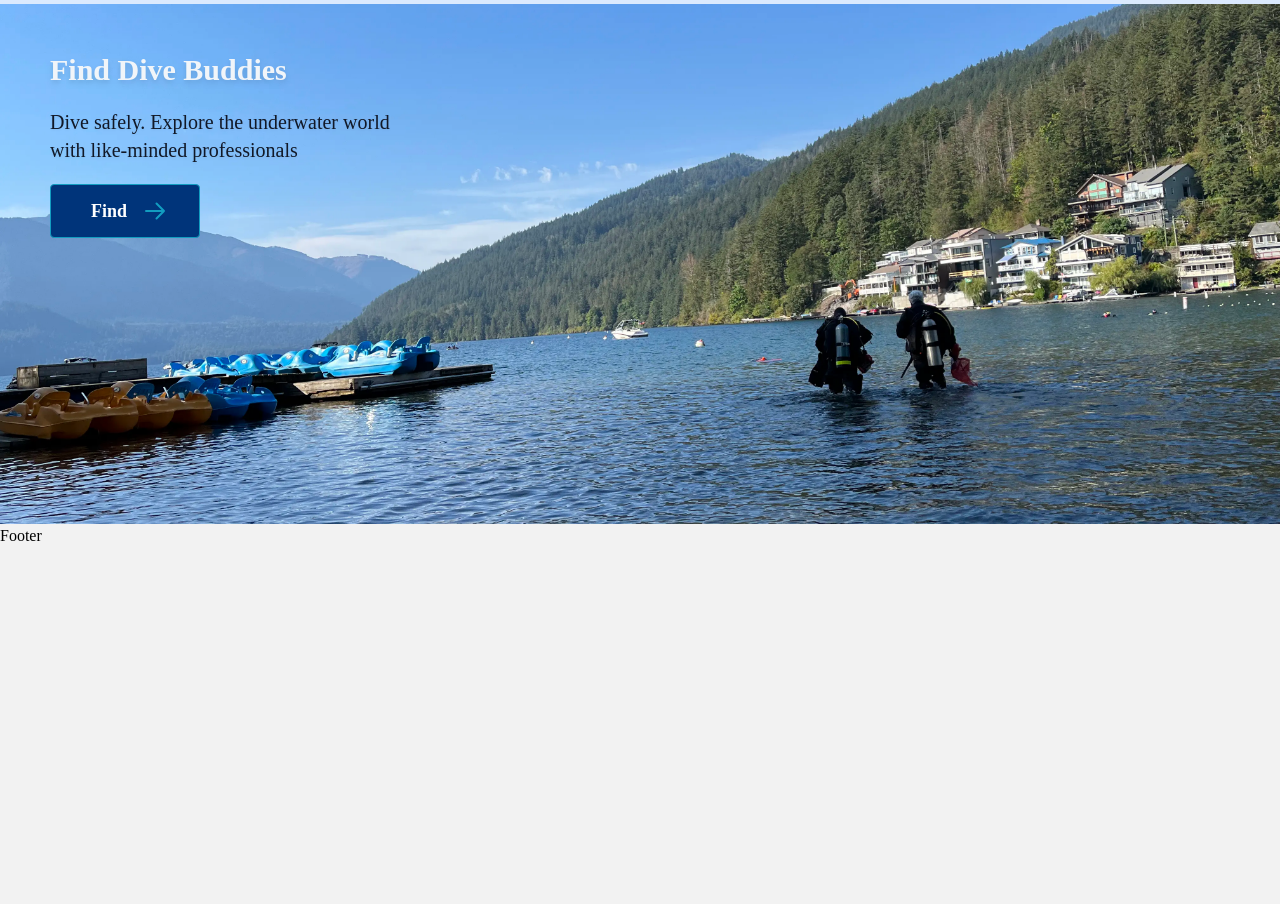
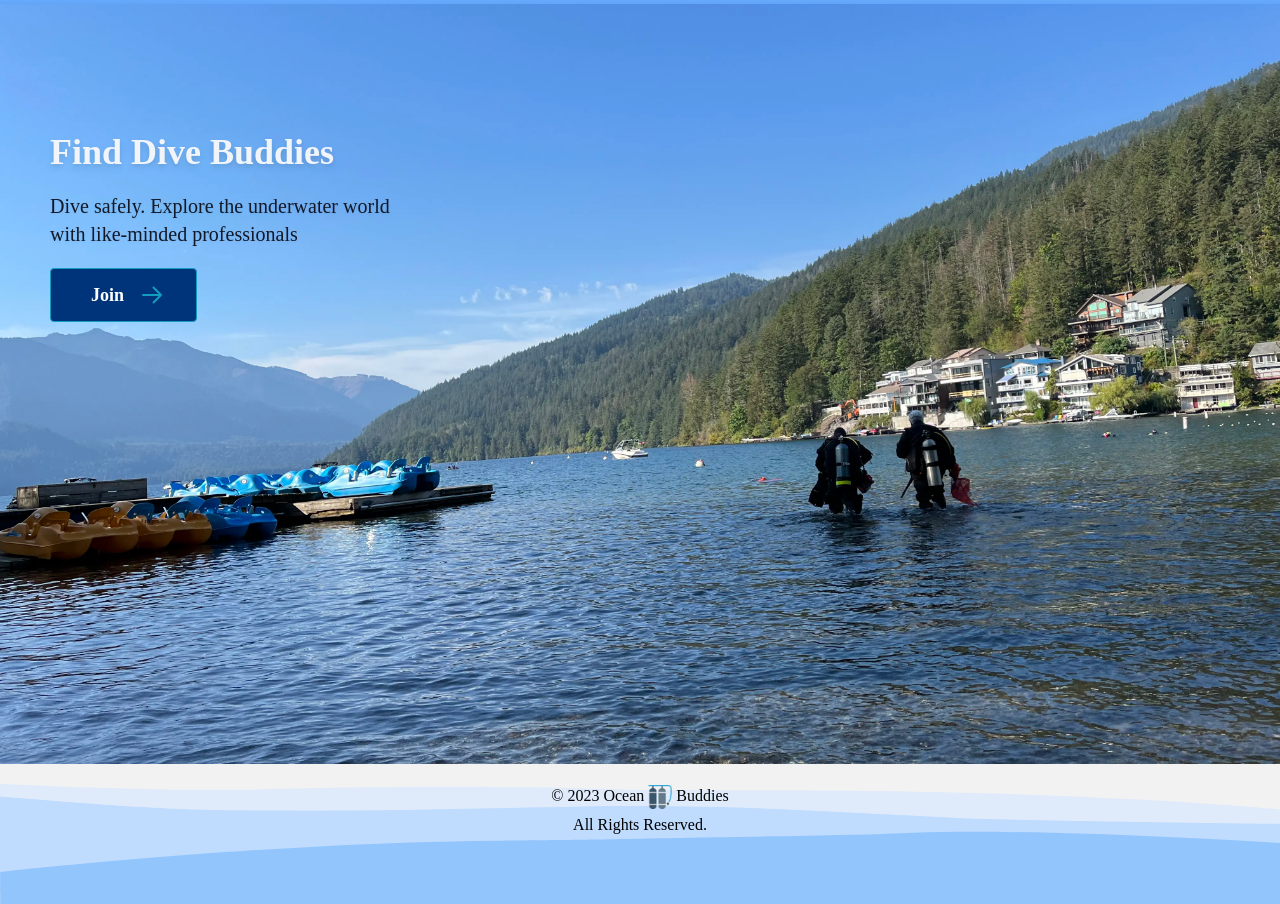
Before and after one commit to RozaliiaRusskikh/ocean-buddies, a Next.js app: page / in a window 1280 px wide. Shown: the part 60-964 px from the top of the page. Before the commit the page ends 800 px from the top, so only its background shows below. Built offline with nearby package versions, Linux system fonts and the light colour scheme.

Commit message:
Style footer

```diff
--- a/app/page.tsx
+++ b/app/page.tsx
@@ -1,7 +1,13 @@
+"use client";
+
 import { Hero } from "@/components/Hero";
+import Search from "@/components/Search";
 import image from "@/public/assets/divers.webp";
+import { useState } from "react";
 
 const Homepage: React.FC = () => {
+  const [isLoggedIn, setIsLoggedIn] = useState(false);
+
   const homeHero = {
     title: "Find Dive Buddies",
     description:
@@ -13,8 +19,10 @@ const Homepage: React.FC = () => {
         title={homeHero.title}
         description={homeHero.description}
         image={image}
-        buttonLabel="Find"
+        buttonLabel="Join"
+        link="/register"
       />
+      {isLoggedIn && <Search />}
     </>
   );
 };
--- /dev/null
+++ b/app/register/page.tsx
@@ -0,0 +1,9 @@
+const Register: React.FC = () => {
+  return (
+    <>
+      <div>Register</div>
+    </>
+  );
+};
+
+export default Register;
--- a/app/signup/page.tsx
+++ /dev/null
@@ -1,9 +0,0 @@
-const Signup: React.FC = () => {
-  return (
-    <>
-      <div>Sign up</div>
-    </>
-  );
-};
-
-export default Signup;
--- a/components/Footer.tsx
+++ b/components/Footer.tsx
@@ -1,5 +1,64 @@
+import { LayoutX } from "./LayoutX";
+import Image from "next/image";
+import logo from "@/public/assets/logo.png";
+
 const Footer: React.FC = () => {
-  return <footer>Footer</footer>;
+  const currentYear = new Date().getFullYear();
+  return (
+    <footer>
+      <div className="absolute my-5 md:ny-8 w-full">
+        <LayoutX className="absolute">
+          <div className="flex items-center justify-center gap-2">
+            <p className="text-center">
+              &copy; {currentYear} <span>Ocean </span>
+              <Image
+                src={logo}
+                alt="Ocean Buddies Logo"
+                height={24}
+                width={24}
+                className="inline"
+              />
+              <span> Buddies</span>
+              <span className="block md:mt-1">All Rights Reserved.</span>
+            </p>
+          </div>
+        </LayoutX>
+        <svg
+          viewBox="0 0 1280 120"
+          fill="none"
+          xmlns="http://www.w3.org/2000/svg"
+          className="w-full"
+        >
+          <path
+            opacity="0.8"
+            d="M1280 25.4102C1214.78 19.5276 1030.22 5.65238 746.909 6.36852C746.909 6.36852 663.969 5.70353 627.152 5.72911C627.152 5.72911 488.233 -0.4348 272.191 5.1153C272.191 5.1153 193.699 8.75995 0 0V100.899L1279.69 106.462L1280 25.4102Z"
+            fill="#dbeafe"
+          ></path>
+          <path
+            d="M1280 39.7332C1244.52 39.4518 1136.6 38.3519 974.55 34.784L823.998 27.2006C823.998 27.2006 704.72 20.2054 582.876 22.5585C461.031 24.9115 366.834 27.2006 276.16 26.5612C191.201 25.9729 168.242 26.4845 0.102722 12.4941V108.674H1279.79L1280 39.7332Z"
+            fill="#bfdbfe"
+          ></path>
+          <path
+            d="M913.406 48.6547C866.564 51.3274 716.662 52.9003 662.258 54.3198C607.854 55.7393 504.452 56.6729 504.452 56.6729C306.852 57.4402 80.374 79.4191 0.170837 88V372H1280V59C1201.34 54.2684 1024.92 44.8054 913.406 48.6547Z"
+            fill="url(#Footer_svg__paint0_linear_1451_26648)"
+          ></path>
+          <defs>
+            <linearGradient
+              id="Footer_svg__paint0_linear_1451_26648"
+              x1="394"
+              y1="-1102.5"
+              x2="394"
+              y2="592"
+              gradientUnits="userSpaceOnUse"
+            >
+              <stop stopColor="#3b82f6"></stop>
+              <stop offset="0.448377" stopColor="#93c5fd"></stop>
+            </linearGradient>
+          </defs>
+        </svg>
+      </div>
+    </footer>
+  );
 };
 
 export default Footer;
--- a/components/Header.tsx
+++ b/components/Header.tsx
@@ -10,16 +10,16 @@ interface HeaderProps {
 
 const Header: React.FC<HeaderProps> = ({ pathname }) => {
   const navMenu = [
-    { title: "Join", path: "/signup" },
+    { title: "Join", path: "/register" },
     { title: "Login", path: "/login" },
   ];
   return (
-    <header className="bg-blue-100">
+    <header className="bg-gradient-to-t from-blue-400 to-blue-100">
       <LayoutX>
         <div className="h-16 flex items-center justify-between gap-12">
           <Link
             href="/"
-            className="uppercase flex justify-between gap-1 items-end text-secondary font-medium text-lg"
+            className="uppercase flex justify-between gap-1 items-end font-medium text-lg"
           >
             <span className="mb-2">Ocean</span>
             <Image src={logo} alt="Ocean Buddies Logo" height={36} width={36} />
--- a/components/Hero.tsx
+++ b/components/Hero.tsx
@@ -8,6 +8,7 @@ interface HeroProps {
   description: string;
   image: StaticImageData;
   buttonLabel: string;
+  link: string;
 }
 
 export const Hero: React.FC<HeroProps> = ({
@@ -15,13 +16,14 @@ export const Hero: React.FC<HeroProps> = ({
   description,
   image,
   buttonLabel,
+  link,
 }) => {
   return (
     <LayoutX
-      className="min-h-[65vh] bg-no-repeat bg-cover bg-center"
+      className="min-h-[50vh] sm:min-h-[95vh] bg-no-repeat bg-cover bg-right md:bg-center"
       style={{ backgroundImage: `url(${image.src})` }}
     >
-      <div className="pt-10 md:pt-12">
+      <div className="pt-10 md:pt-32">
         <Heading as="h1" className="mb-3 md:mb-5 text-slate-100 drop-shadow-md">
           {title}
         </Heading>
@@ -32,7 +34,7 @@ export const Hero: React.FC<HeroProps> = ({
         >
           {description}
         </Text>
-        <Button link="/search" color="dark">
+        <Button link={link} color="dark">
           {buttonLabel}
         </Button>
       </div>
--- a/components/NavLink.tsx
+++ b/components/NavLink.tsx
@@ -9,11 +9,11 @@ interface NavLinkProps {
 
 export default function NavLink({ title, path, pathname }: NavLinkProps) {
   const activeStyles =
-    "text-primary  border-b-2 border-secondary transition-all duration-200 hover:text-secondary hover:border-primary";
+    "border-b-2 border-secondary transition-all duration-200 hover:text-background hover:border-primary";
 
-  const inactiveStyles = "hover:text-secondary";
+  const inactiveStyles = "hover:text-background";
 
-  const styles = `text-primary uppercase ${
+  const styles = `uppercase ${
     path === pathname ? activeStyles : inactiveStyles
   }`;
   return (
--- /dev/null
+++ b/components/Search.tsx
@@ -0,0 +1,9 @@
+const Search: React.FC = () => {
+  return (
+    <>
+      <div>Search</div>
+    </>
+  );
+};
+
+export default Search;
--- a/components/Text.tsx
+++ b/components/Text.tsx
@@ -43,7 +43,7 @@ export function Heading({
   ...props
 }: HeadingProps) {
   const sizes = {
-    heading: "text-2xl md:text-3xl font-bold",
+    heading: "text-3xl md:text-4xl font-bold",
     subheading: "text-base md:text-lg font-semibold",
   };
 
```
